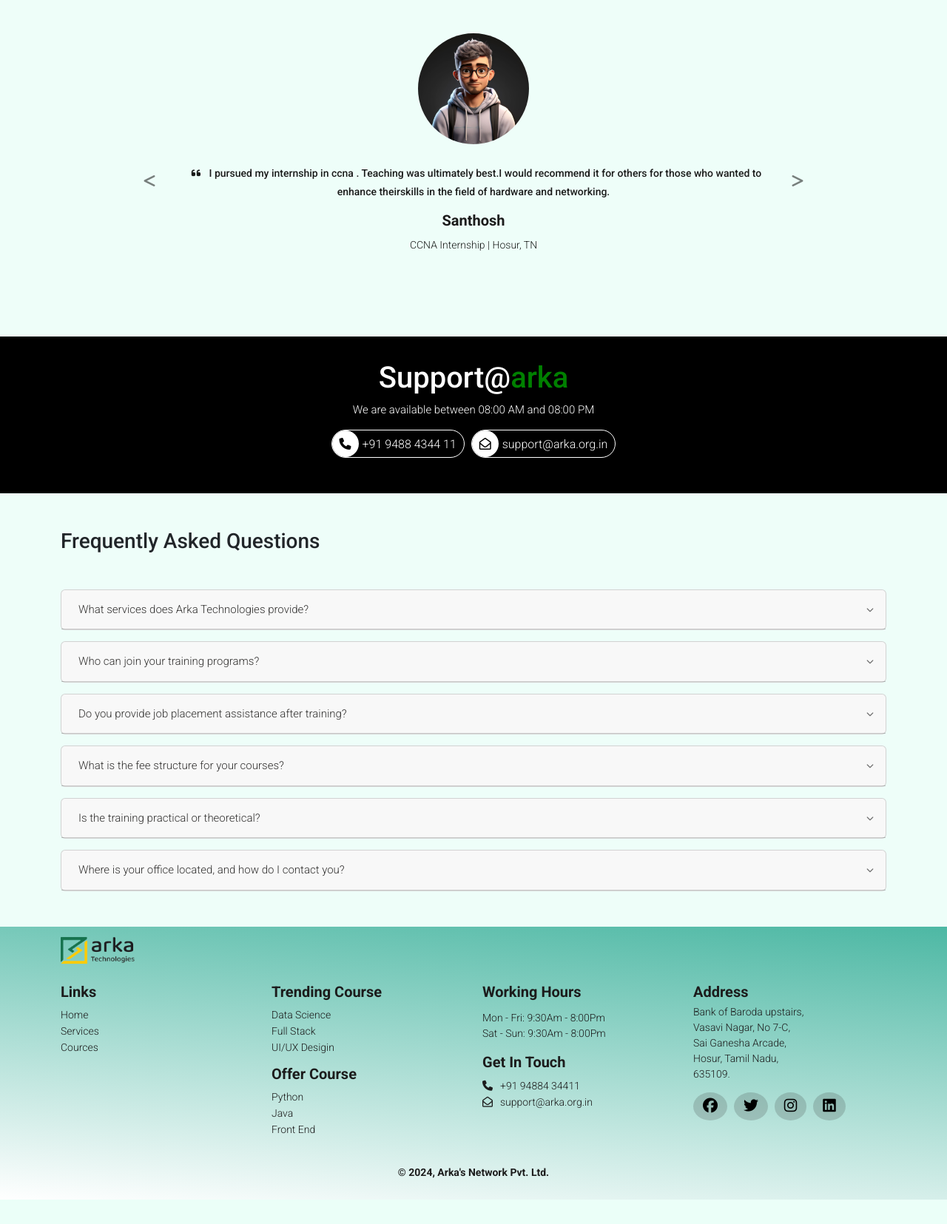
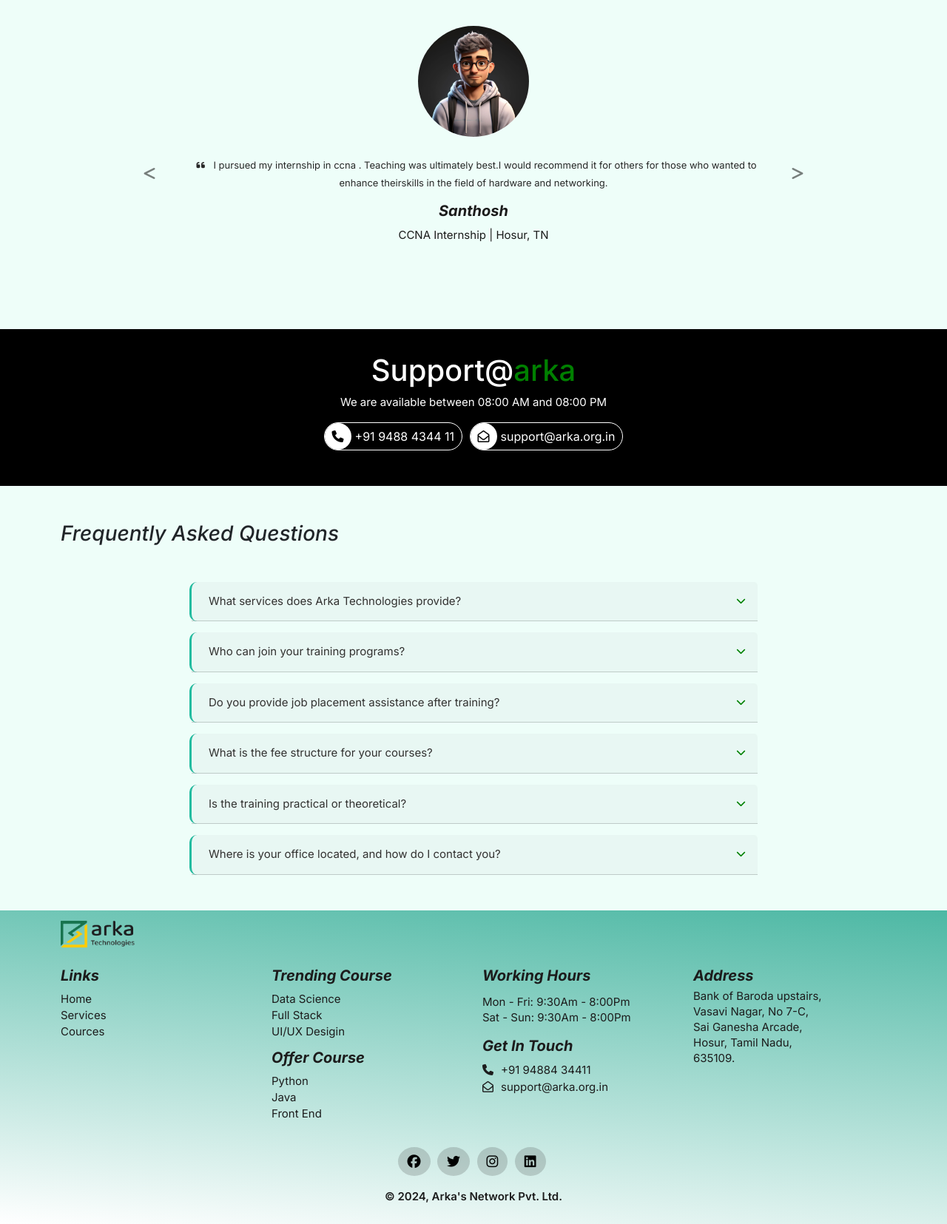
Before and after one commit to srinathd21/Arka_host, a PHP site: page / in a window 1280 px wide. Shown: the part 1520-3175 px from the top of the page at 74% size. Before the commit the page ends 3142 px from the top, so only its background shows below. Run offline with PHP 8.4, Linux system fonts and the light colour scheme; data that the repository does not hold is empty; some libraries are stand-ins or nearby versions; some web fonts are replaced.

Commit message:
Added a new page

```diff
--- a/css/course_details.css
+++ b/css/course_details.css
@@ -214,6 +214,9 @@ body {
 .crs_about_txt{
     padding: 8% 0px 0px 10%;
 }
+.crs_about_txt p{
+    font-size: 18px;
+}
 @media screen and (max-width: 992px) {
     .crs_title{
         font-size: 30px !important;
@@ -303,6 +306,9 @@ body {
         position: absolute;
         bottom: 8%;
     }
+    .crs_about_txt p{
+        font-size: 14px;
+    }
 }
 @media screen and (max-width: 767px) {
     .aboutus_img img{
--- a/css/training_footer.css
+++ b/css/training_footer.css
@@ -1,4 +1,3 @@
-
 
 .footer_container{
     background: linear-gradient(5deg, #ffffff, #4db8a4);
@@ -8,10 +7,10 @@
 .foot_logo_img img{
     width: 100px;
 }
-p{
-    font-size: 14px;
+p,.foot_supports_links a,ul a{
+    font-size: 15px;
 }
-.foot_links ul,.foot_cours ul{
+.foot_links ul,.foot_cours ul, .foot_cours_mob ul{
     list-style: none;
     padding: 0px;
     line-height: 15px;
@@ -21,7 +20,6 @@ ul a{
     display: inline-block;
     margin-top: 7px;
     color: rgb(28, 28, 28);
-    font-size: 14px;
 }
 .foot_work_hrs,.foot_getin_tch{
     line-height: 5px;
@@ -41,25 +39,35 @@ div h5{
 }
 .foot_social_media a i{
     color: black;
-    font-size: 20px;
+    font-size: 18px;
 }
 
 .foot_supports_links a{
     display: block;
     text-decoration: none;
     margin-bottom: 8px;
-    font-size: 14px;
     color: rgb(28, 28, 28);
 }
 .foot_supports_links a i{
     margin-right: 10px;
 }
+.foot_cours_mob, .foot_work_hrs_mob{
+    display: none;
+}
 @media screen and (max-width:992px){
+    p,.foot_supports_links a,ul a{
+        font-size: 12px;
+    }
     .footer_container{
-        text-align: center;
         margin-bottom: 30px;
     }
     .row >div{
-        margin-bottom: -5px;
+        margin-bottom: 5px;
+    }
+    .foot_cours_mob, .foot_work_hrs_mob{
+        display: block;
+    }
+    .get_in,.offer_div{
+        display: none;
     }
 }
--- a/css/training_v.0.9.css
+++ b/css/training_v.0.9.css
@@ -1,13 +1,18 @@
-@import url('https://fonts.googleapis.com/css2?family=Roboto:ital,wght@0,100;0,300;0,400;0,500;0,700;0,900;1,100;1,300;1,400;1,500;1,700;1,900&display=swap');
+@import url('https://fonts.googleapis.com/css2?family=Inter:ital,opsz,wght@0,14..32,100..900;1,14..32,100..900&display=swap');
 
 body {
-    background-color: #eefef9;
+    background-color: rgb(238, 254, 249);
     padding: 0px;
     margin: 0px;
     box-sizing: border-box;
-    font-family: "Roboto", sans-serif;
-    font-weight: 300;
+    font-family: "Inter", sans-serif;
+    font-optical-sizing: auto;
+    font-weight: 400;
     font-style: normal;
+}
+h2,h3,h5{
+    font-style: italic;
+    font-weight: 500;
 }
 
 .cover_img_mob {
@@ -132,7 +137,7 @@ body {
 }
 
 .all_courses_container {
-    background-color: rgb(232, 232, 232,0.3);
+    background-color: rgb(232, 232, 232, 0.3);
     padding: 20px;
     margin-top: 50px;
 }
@@ -174,9 +179,9 @@ body {
 /*  Trand Course styles */
 
 .trand_courses_container {
-    background-color: #f5f5f7;
+    background-color: rgba(226, 226, 226, 0.2);
     padding: 20px;
-    margin-top: 30px;
+    margin-top: 20px;
     display: flex;
     justify-content: space-between;
     flex-wrap: wrap;
@@ -240,8 +245,8 @@ body {
 }
 
 .std_msg {
-    font-weight: 490 !important;
-    color: rgb(27, 27, 27) !important;
+    font-size: 13px;
+    color: rgb(40, 40, 40) !important;
 }
 
 .std_details {
--- a/db_link.php
+++ b/db_link.php
@@ -1,10 +1,9 @@
 <?php
-
 $servername = "127.0.0.1:3306";
 $username = "u661449808_arka_admin"; // Your MySQL username
 $password = "Arka4root"; // Your MySQL password
 $dbname = "u661449808_Arka"; // Your MySQL database name
- // Your MySQL database name
+
 // Create connection
 $conn = new mysqli($servername, $username, $password, $dbname);
 ?>
--- a/std_doubts.php
+++ b/std_doubts.php
@@ -1,10 +1,22 @@
 <style>
     .card-header a {
         font-size: 15px !important;
+
+    }
+    .card{
+        width: 60vw;
+        border: none;
+        border-left: 3px solid #23bca0;
+        background-color: rgb(238, 254, 249,0.1);
+        border-radius: 10px;
+
+    }
+    .card-header{
+        border-radius: 10px !important,0px;
     }
 
     #accordion>div {
-        margin-bottom: 15px;
+        margin: 0px auto 15px;
     }
 
     #accordion a {
@@ -23,9 +35,19 @@
     #accordion a i {
         position: absolute;
         right: 0px;
-        top: 13px;
-        color: #6e6e6e !important;
-        font-size: 10px;
+        top: 11px;
+        color: green !important;
+        font-size: 13px;
+        font-weight: 600;
+    }
+.rotate-icon.active {
+    transform: rotate(180deg);
+}
+
+    @media screen and (max-width: 992px){
+        .card{
+            width: 100%;
+        }
     }
 </style>
 <!-- Students Doubts  -->
@@ -37,7 +59,7 @@
         <div class="card">
             <div class="card-header">
                 <a class="" data-bs-toggle="collapse" href="#collapseOne">
-                    What services does Arka Technologies provide?<i class="fa-solid fa-chevron-down"></i>
+                    What services does Arka Technologies provide?<i class="fa-solid fa-chevron-down rotate-icon"></i>
                 </a>
             </div>
             <div id="collapseOne" class="collapse" data-bs-parent="#accordion">
@@ -53,7 +75,7 @@
         <div class="card">
             <div class="card-header">
                 <a class="collapsed" data-bs-toggle="collapse" href="#collapseTwo">
-                    Who can join your training programs?<i class="fa-solid fa-chevron-down"></i>
+                    Who can join your training programs?<i class="fa-solid fa-chevron-down rotate-icon"></i>
                 </a>
             </div>
             <div id="collapseTwo" class="collapse" data-bs-parent="#accordion">
@@ -67,7 +89,7 @@
         <div class="card">
             <div class="card-header">
                 <a class="collapsed" data-bs-toggle="collapse" href="#collapseThree">
-                    Do you provide job placement assistance after training?<i class="fa-solid fa-chevron-down"></i>
+                    Do you provide job placement assistance after training?<i class="fa-solid fa-chevron-down rotate-icon"></i>
                 </a>
             </div>
             <div id="collapseThree" class="collapse" data-bs-parent="#accordion">
@@ -82,7 +104,7 @@
         <div class="card">
             <div class="card-header">
                 <a class="collapsed" data-bs-toggle="collapse" href="#collapseFour">
-                    What is the fee structure for your courses?<i class="fa-solid fa-chevron-down"></i>
+                    What is the fee structure for your courses?<i class="fa-solid fa-chevron-down rotate-icon"></i>
                 </a>
             </div>
             <div id="collapseFour" class="collapse" data-bs-parent="#accordion">
@@ -97,7 +119,7 @@
         <div class="card">
             <div class="card-header">
                 <a class="collapsed" data-bs-toggle="collapse" href="#collapseFive">
-                    Is the training practical or theoretical?<i class="fa-solid fa-chevron-down"></i>
+                    Is the training practical or theoretical?<i class="fa-solid fa-chevron-down rotate-icon"></i>
                 </a>
             </div>
             <div id="collapseFive" class="collapse" data-bs-parent="#accordion">
@@ -112,7 +134,7 @@
         <div class="card">
             <div class="card-header">
                 <a class="collapsed" data-bs-toggle="collapse" href="#collapseSix">
-                    Where is your office located, and how do I contact you?<i class="fa-solid fa-chevron-down"></i>
+                    Where is your office located, and how do I contact you?<i class="fa-solid fa-chevron-down rotate-icon"></i>
                 </a>
             </div>
             <div id="collapseSix" class="collapse" data-bs-parent="#accordion">
@@ -128,3 +150,19 @@
         </div>
     </div>
 </div>
+<script>
+    document.querySelectorAll('[data-bs-toggle="collapse"]').forEach(function (element) {
+    element.addEventListener('click', function () {
+        let icon = this.querySelector('.rotate-icon');
+        let targetCollapse = document.querySelector(this.getAttribute('href'));
+
+        targetCollapse.addEventListener('shown.bs.collapse', function () {
+            icon.classList.add('active');
+        });
+        targetCollapse.addEventListener('hidden.bs.collapse', function () {
+            icon.classList.remove('active');
+        });
+    });
+});
+
+</script>
--- a/training_footer.php
+++ b/training_footer.php
@@ -7,7 +7,7 @@
         </div>
 
         <div class="row mb-4">
-            <div class="col-lg-3 col-md-6 col-12 foot_links">
+            <div class="col-lg-3 col-md-6 col-6 foot_links">
                 <h5>Links</h5>
                 <ul>
                     <li><a href="index.php">Home</a></li>
@@ -15,7 +15,7 @@
                     <li><a href="all_course.php?category=Software&title=Python">Cources</a></li>
                 </ul>
             </div>
-            <div class="col-lg-3 col-md-6 col-12 foot_cours">
+            <div class="col-lg-3 col-md-6 col-6 foot_cours">
                 <div>
                     <h5>Trending Course</h5>
                     <ul>
@@ -25,6 +25,17 @@
 
                     </ul>
                 </div>
+                <div class="offer_div">
+                    <h5>Offer Course</h5>
+                    <ul>
+                        <li><a href="course_details.php?category=Software&title=Python">Python</a></li>
+                        <li><a href="course_details.php?category=Software&title=java">Java</a></li>
+                        <li><a href="course_details.php?category=Software&title=Front%20End">Front End</a></li>
+                    </ul>
+                </div>
+
+            </div>
+            <div class="col-lg-3 col-md-6 col-6 foot_cours_mob">
                 <div>
                     <h5>Offer Course</h5>
                     <ul>
@@ -36,7 +47,7 @@
 
             </div>
 
-            <div class="col-lg-3 col-md-6 col-12 foot_work_hrs">
+            <div class="col-lg-3 col-md-6 col-6 foot_work_hrs">
                 <div class="mb-4">
                     <h5>Working Hours</h5>
                     <div class="pt-3">
@@ -45,7 +56,7 @@
                     </div>
                 </div>
 
-                <div>
+                <div class="get_in">
                     <h5>Get In Touch</h5>
 
                     <div class="foot_supports_links pt-2">
@@ -57,7 +68,19 @@
 
             </div>
 
-            <div class="col-lg-3 col-md-6 col-12 foot_getin_tch">
+            <div class="col-lg-3 col-md-6 col-6 foot_work_hrs_mob">
+                <div>
+                    <h5>Get In Touch</h5>
+
+                    <div class="foot_supports_links pt-2">
+                        <a href="tel:+919488434411" class=""><i class="fa-solid fa-phone"></i>+91 94884 34411</a>
+                        <a href="mailto:support@arka.org.in" class=""><i
+                                class="fa-regular fa-envelope-open"></i>support@arka.org.in</a>
+                    </div>
+                </div>
+            </div>
+
+            <div class="col-lg-3 col-md-6 col-6 foot_getin_tch">
                 <h5>Address</h5>
                 <div class="pt-2">
                     <p>Bank of Baroda upstairs,</p>
@@ -66,20 +89,21 @@
                     <p>Hosur, Tamil Nadu,</p>
                     <p>635109.</p>
                 </div>
-                <div class="foot_social_media">
-                    <a href="#"><i class="fa-brands fa-facebook"></i></a>
-                    <a href="#"><i class="fa-brands fa-twitter"></i></a>
-                    <a href="#"><i class="fa-brands fa-instagram"></i></a>
-                    <a href="#"><i class="fa-brands fa-linkedin"></i></a>
-                </div>
+
             </div>
         </div>
         <div class="text-center">
+            <div class="foot_social_media mb-4">
+                <a href="#"><i class="fa-brands fa-facebook"></i></a>
+                <a href="#"><i class="fa-brands fa-twitter"></i></a>
+                <a href="#"><i class="fa-brands fa-instagram"></i></a>
+                <a href="#"><i class="fa-brands fa-linkedin"></i></a>
+            </div>
             <p style="font-weight:600;">© 2024, Arka's Network Pvt. Ltd.</p>
         </div>
 
     </div>
 </div>
 
- <!--  Font Awesome  -->
- <script src="https://kit.fontawesome.com/8b7cdef8f0.js" crossorigin="anonymous"></script>
+<!--  Font Awesome  -->
+<script src="https://kit.fontawesome.com/8b7cdef8f0.js" crossorigin="anonymous"></script>
```
Also changed, not shown: css/training_nav_v.2.css (+2 -41 lines).
